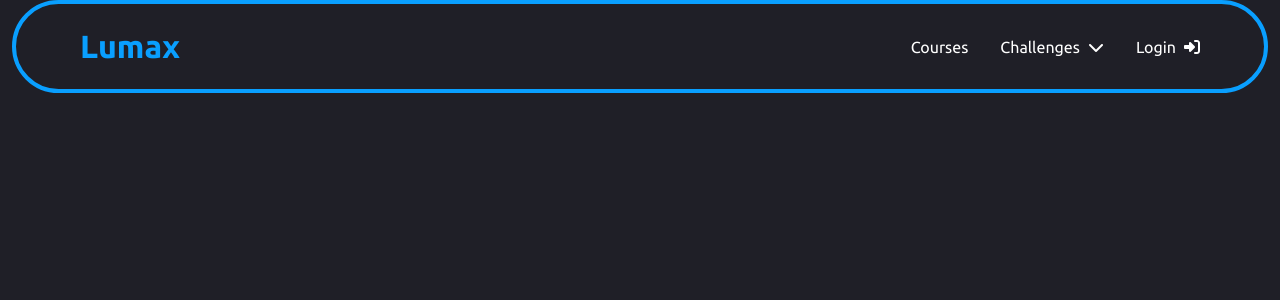
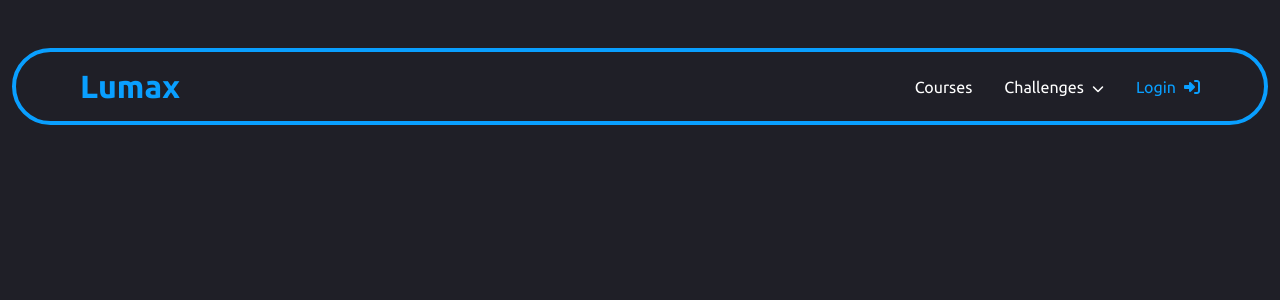
Before and after one commit to memisemre/lumax, a React (Create React App) app: page / in a window 1280 px wide. Shown: the top 300 px of the page. Built offline with nearby package versions, Linux system fonts and the light colour scheme.

Commit message:
Fix Header Design Problems

```diff
--- a/src/App.js
+++ b/src/App.js
@@ -5,10 +5,11 @@ import LoginAnimation from './Components/LoginAnimation';
 import Homepage from './Pages/Homepage';
 import LoginPage from './Pages/LoginPage';
 import SignUp from './Pages/SignupPage';
+
 function App() {
   const [loaded, setLoaded] = useState(false);
 
-  setTimeout(() => { setLoaded(true) }, 5000);
+  setTimeout(() => { setLoaded(true) }, 2000);
 
   if (loaded) {
     return (
--- a/src/Assets/css/Header.css
+++ b/src/Assets/css/Header.css
@@ -1,25 +1,33 @@
-.header-container{
+.header-container {
   width: 100%;
   display: flex;
   align-items: center;
   justify-content: center;
+  margin-top: 48px;
 }
-.header-container header{
+.header-container header {
   width: 1256px;
-  padding: 24px 64px;
+  padding: 16px 64px;
   border: 4px solid var(--blue);
   border-radius: 48px;
   display: flex;
   align-items: center;
   justify-content: space-between;
 }
-.header-container nav a{
+.header-container header nav a {
   font-size: 16px;
   margin-right: 32px;
 }
-.header-container header nav a:last-child{
+.header-container header nav a:last-child {
   margin-right: 0;
 }
-.header-container nav a i{
+.header-container header nav a i {
   margin-left: 8px;
 }
+.header-container header nav a:nth-child(2) i {
+  font-size: 12px;
+}
+.header-container header .login-btn,
+.header-container header .login-btn i {
+  color: var(--blue);
+}
--- a/src/Components/Header/index.js
+++ b/src/Components/Header/index.js
@@ -11,6 +11,7 @@ function Header(props) {
           </a>
           <a
             href="/login"
+            className="login-btn"
           >
             Login
             <i class="fa-solid fa-right-to-bracket"></i>
```
